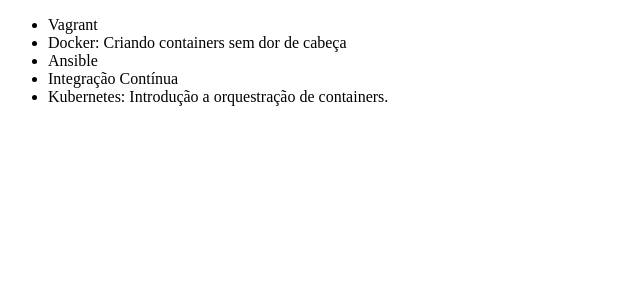
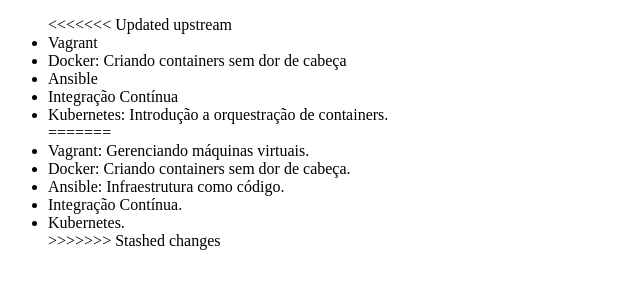
Before and after one commit to Ivan-Bergamim/alura-git, a plain HTML site: page index.html in a window 1280 px wide. Shown: the whole page, without its empty margins (0-640 px from the left). Drawn offline with Linux system fonts and the light colour scheme.

Commit message:
Alterando cursos de Vagrant e Ansible

```diff
--- a/index.html
+++ b/index.html
@@ -6,11 +6,19 @@
 </head>
 <body>
     <ul>
+<<<<<<< Updated upstream
         <li>Vagrant</li>
         <li>Docker: Criando containers sem dor de cabeça</li>
         <li>Ansible</li>
         <li>Integração Contínua</li>
         <li>Kubernetes: Introdução a orquestração de containers.</li>
+=======
+        <li>Vagrant: Gerenciando máquinas virtuais.</li>
+        <li>Docker: Criando containers sem dor de cabeça.</li>
+        <li>Ansible: Infraestrutura como código.</li>
+        <li>Integração Contínua.</li>
+        <li>Kubernetes.</li>
+>>>>>>> Stashed changes
     </ul>
 </body>
 </html>
```
